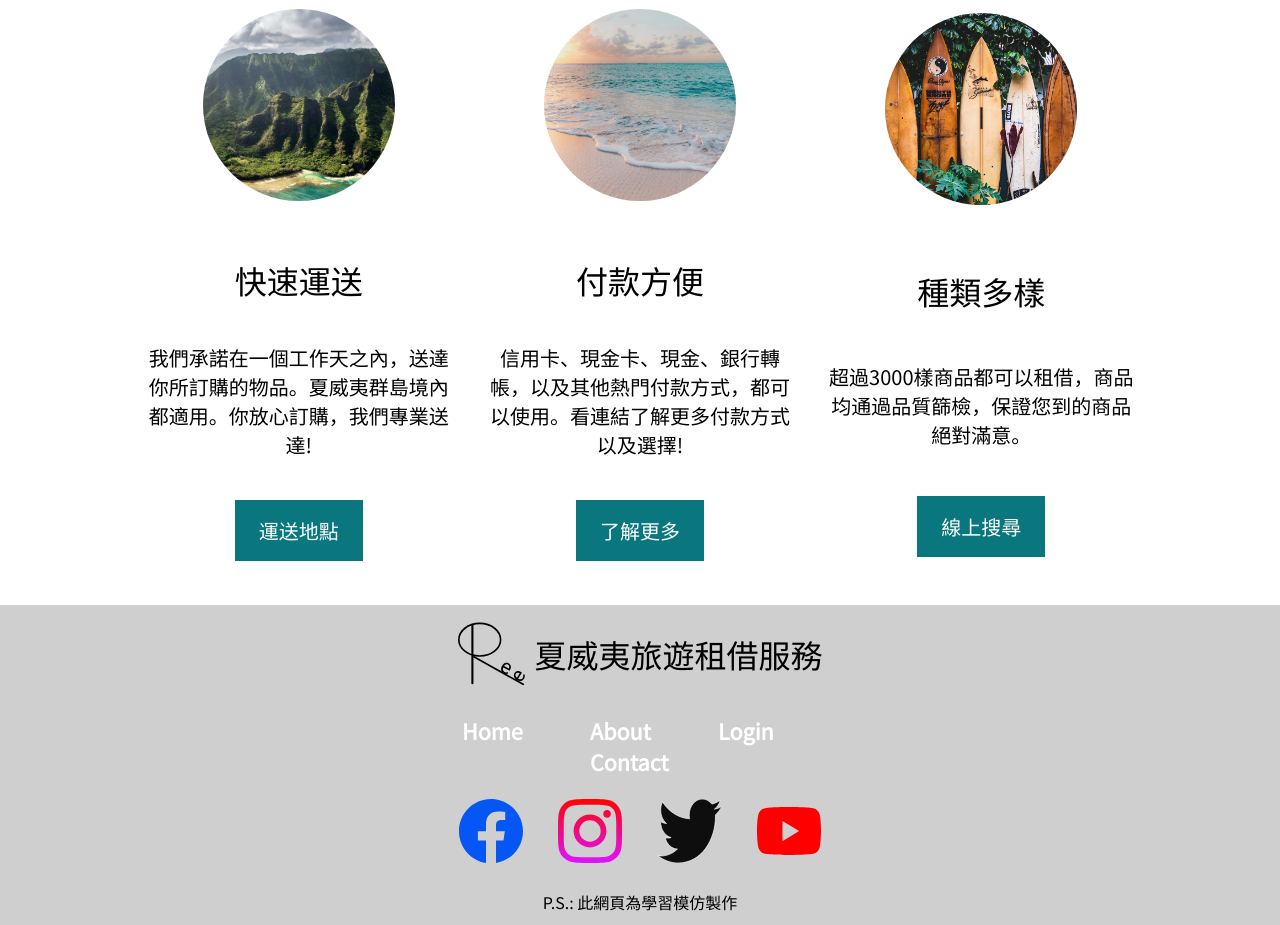
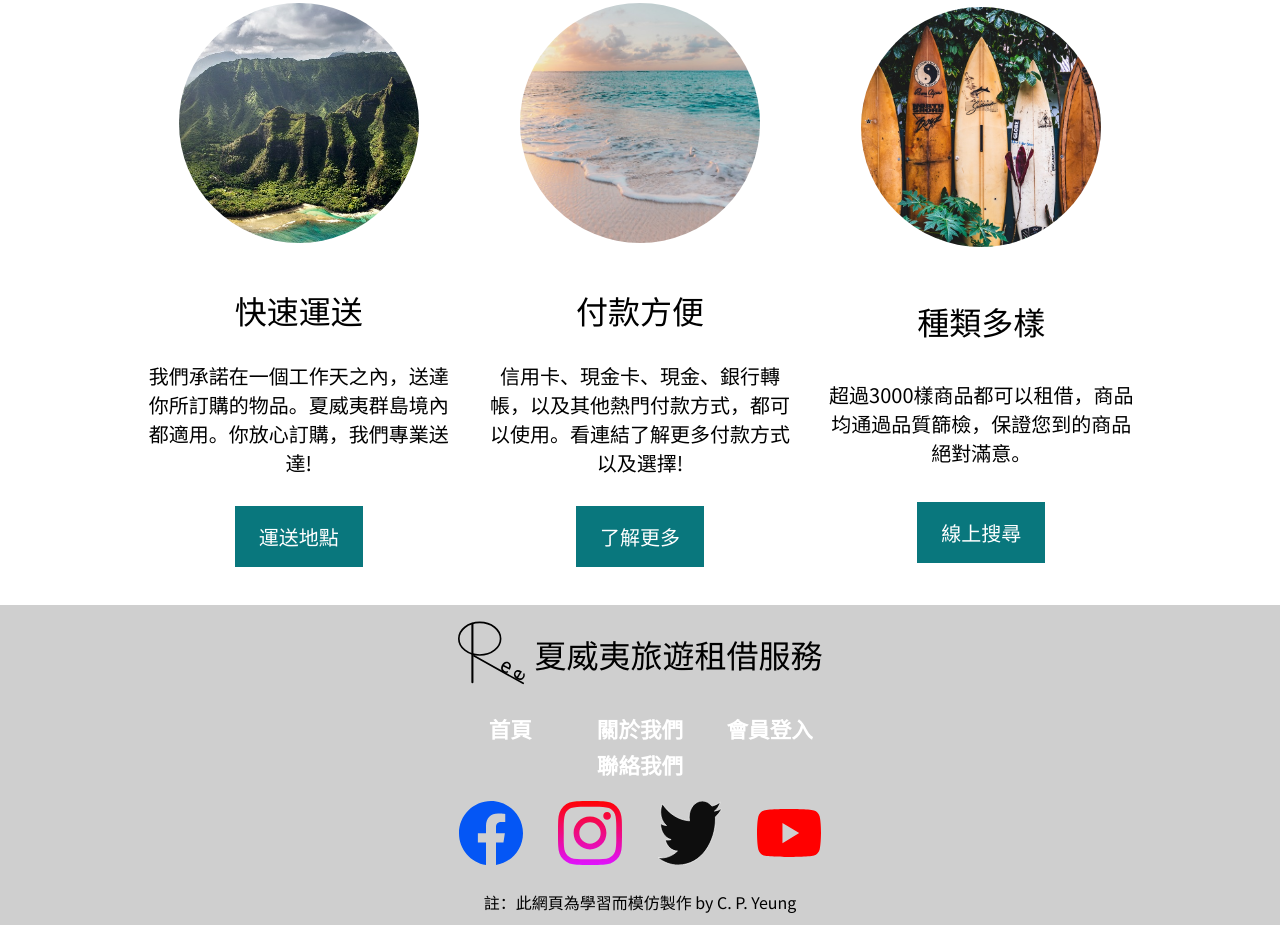
Before and after one commit to ychunpo/Clone-Hawaii-Project, a plain HTML site: page index.html in a window 1280 px wide. Shown: the part 988-1913 px from the top of the page. Drawn offline with Linux system fonts and the light colour scheme.

Commit message:
1-update p.s.

```diff
--- a/index.html
+++ b/index.html
@@ -63,7 +63,7 @@
             <p>
               我們承諾在一個工作天之內，送達你所訂購的物品。夏威夷群島境內都適用。你放心訂購，我們專業送達!
             </p>
-            <a href="#">運送地點</a>
+            <a href="#" class="item-link">運送地點</a>
           </div>
           <div class="card">
             <img
@@ -74,7 +74,7 @@
             <p>
               信用卡、現金卡、現金、銀行轉帳，以及其他熱門付款方式，都可以使用。看連結了解更多付款方式以及選擇!
             </p>
-            <a href="#">了解更多</a>
+            <a href="#" class="item-link">了解更多</a>
           </div>
           <div class="card">
             <img
@@ -85,7 +85,7 @@
             <p>
               超過3000樣商品都可以租借，商品均通過品質篩檢，保證您到的商品絕對滿意。
             </p>
-            <a href="#">線上搜尋</a>
+            <a href="#" class="item-link">線上搜尋</a>
           </div>
         </section>
       </section>
@@ -98,11 +98,11 @@
       </div>
 
       <nav>
-        <ul>
-          <li><a href="#">Home</a></li>
-          <li><a href="#">About</a></li>
-          <li><a href="#">Login</a></li>
-          <li><a href="#">Contact</a></li>
+        <ul class="footer-navbar">
+          <li><a href="#">首頁</a></li>
+          <li><a href="#">關於我們</a></li>
+          <li><a href="#">會員登入</a></li>
+          <li><a href="#">聯絡我們</a></li>
         </ul>
       </nav>
 
@@ -113,7 +113,7 @@
         <a href="#"><img src="./Icons/youtube.svg" alt="youtube" /></a>
       </section>
 
-      <p>P.S.: 此網頁為學習模仿製作</p>
+      <p>註：此網頁為學習而模仿製作 by C. P. Yeung</p>
     </footer>
   </body>
 </html>
--- a/styles/style.scss
+++ b/styles/style.scss
@@ -24,17 +24,21 @@ header {
     align-items: center;
     flex: 5 1 400px;
     margin-left: 2rem;
+
     img {
       width: 6vw;
       height: 6vw;
     }
   }
+
   nav {
     flex: 2 1 400px;
+
     ul {
       display: flex;
       list-style-type: none;
       justify-content: space-around;
+
       li {
         a {
           color: #09777d;
@@ -69,14 +73,21 @@ main {
     }
 
     button.start {
-      background-color: #3bf0e5;
+      background-color: #2beee1;
       padding: 0.75rem 1.5rem;
       font-size: 1.5rem;
       color: white;
       border: none;
       border-radius: 1rem;
       cursor: pointer;
+
+      &:hover {
+        background-color: #30c4ba;
+        color: black;
+      }
     }
+
+
 
     div.filter {
       background-color: rgba(0, 0, 0, 0.2);
@@ -112,19 +123,30 @@ main {
         justify-content: space-around;
         padding: 1rem;
         flex: 1 1 300px;
+
         img {
           margin: 1rem 0rem;
-          width: 15vw;
-          height: 15vw;
+          width: 15rem;
+          height: 15rem;
           border-radius: 50%;
+
+          &:hover {
+            width: 17rem;
+            height: 17rem;
+            margin: 0;
+          }
+
         }
+
         h4 {
           font-size: 2rem;
           margin: 1rem 0rem;
         }
+
         p {
           font-size: 1.25rem;
         }
+
         a {
           margin: 1rem 0rem;
           text-decoration: none;
@@ -132,10 +154,17 @@ main {
           background-color: #09777d;
           color: white;
           font-size: 1.25rem;
+
+          &:hover {
+            color: yellow;
+          }
         }
       }
     }
   }
+
+
+
 }
 
 footer {
@@ -149,6 +178,7 @@ footer {
   div.logo {
     display: flex;
     align-items: center;
+
     img {
       width: 6vw;
       height: 6vw;
@@ -157,14 +187,21 @@ footer {
 
   nav {
     width: 30%;
+
     ul {
       display: flex;
       list-style-type: none;
       width: 100%;
-      justify-content: space-around;
+      justify-content: center;
       flex-wrap: wrap;
+      gap: 5px;
+
       li {
         flex-basis: 100px;
+        margin: 0 auto;
+        display: flex;
+        justify-content: center;
+
         a {
           color: white;
           font-weight: 600;
@@ -178,6 +215,7 @@ footer {
   section.links {
     a {
       margin: 0rem 1rem;
+
       img {
         width: 5vw;
         height: 5vw;
@@ -205,6 +243,7 @@ footer {
   header {
     div.logo {
       margin-left: 0.5rem;
+
       img {
         width: 15vw;
         height: 15vw;
@@ -219,8 +258,10 @@ footer {
         height: 15vw;
       }
     }
+
     section.links {
       margin-top: 1rem;
+
       a {
         img {
           width: 10vw;
```
Also changed, not shown: styles/style.css, 2 other files.
